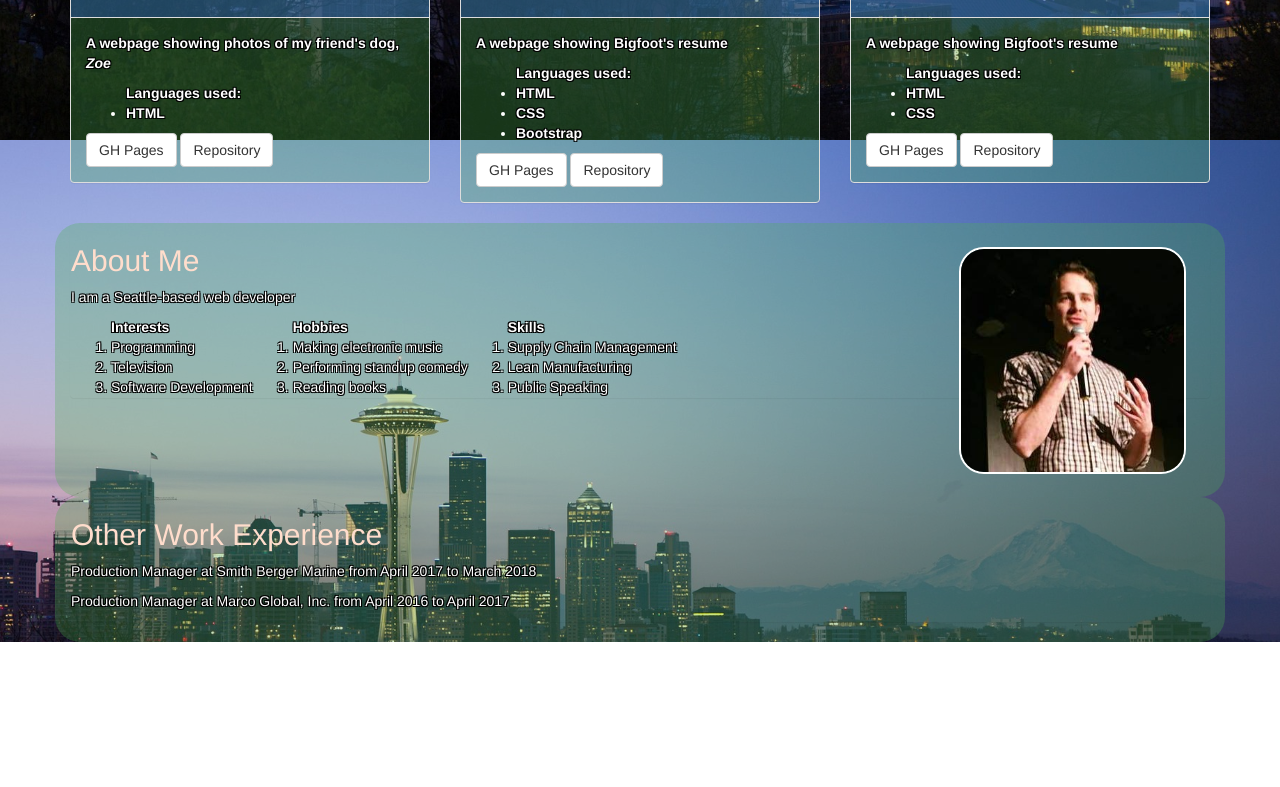
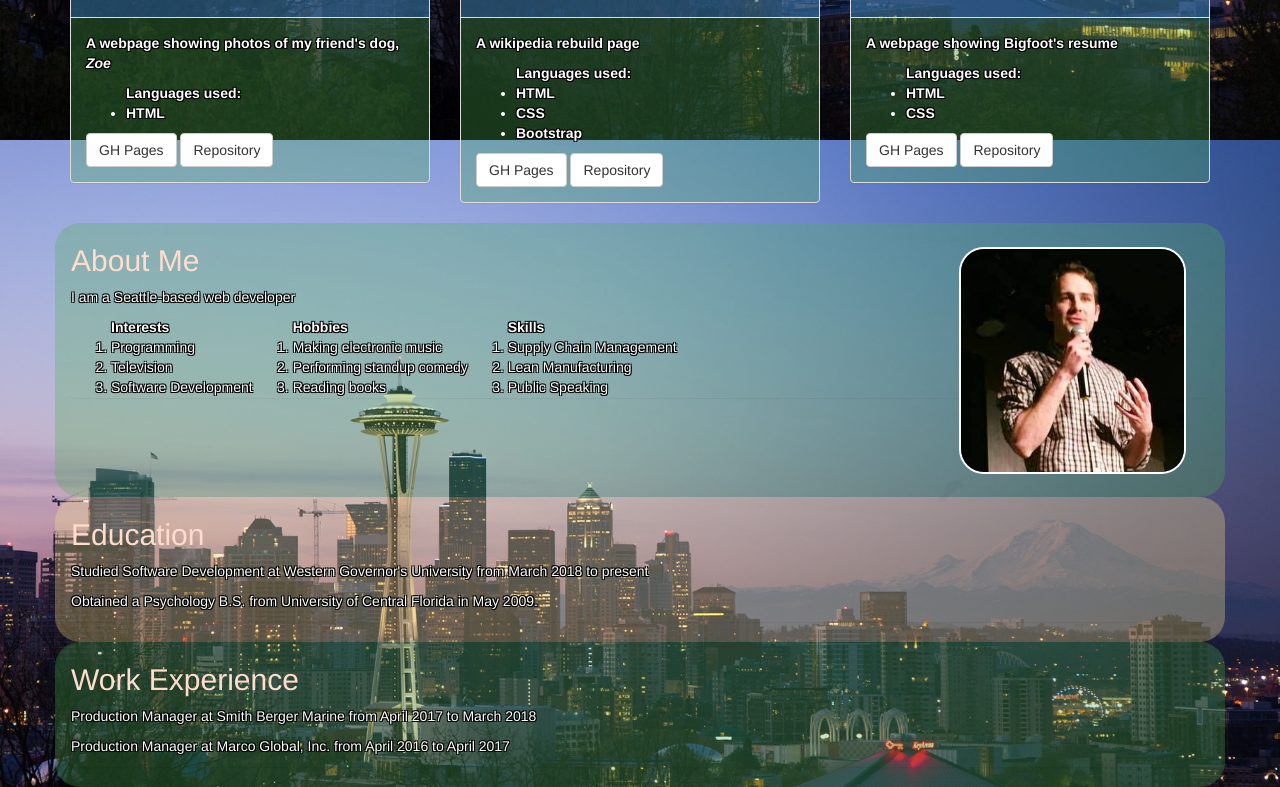
Before and after one commit to Anoble25/portfolio, a plain HTML site: page index.html in a window 1280 px wide. Shown: the part 660-1447 px from the top of the page. Before the commit the page ends 1302 px from the top, so only its background shows below. Drawn offline with Linux system fonts and the light colour scheme.

Commit message:
add education section

```diff
--- a/css/styles.css
+++ b/css/styles.css
@@ -139,6 +139,17 @@ h3{
   color:rgb(255, 221, 204);
 }
 
+#education-panel{
+  background-color:transparent;
+}
+
+#education-container{
+  float:none;
+  background: rgba(255, 230, 140, 0.3);
+  color:rgb(255, 221, 204);
+}
+
+
 .container{
   border-radius: 25px;
 }
--- a/index.html
+++ b/index.html
@@ -95,7 +95,7 @@
               <h3>Wikipedia Rebuild Page</h3>
             </div>
             <div class="panel-body">
-              <p>A webpage showing Bigfoot's resume</p>
+              <p>A wikipedia rebuild page</p>
               <ul>Languages used:
                 <li>HTML</li>
                 <li>CSS</li>
@@ -161,10 +161,19 @@
       </div>
     </div>
 
+    <!--Education Section-->
+    <div id="education-container" class="container">
+      <div id="education-panel" class="panel">
+        <h2>Education</h2>
+        <p>Studied Software Development at Western Governor's University from March 2018 to present</p>
+        <p>Obtained a Psychology B.S. from University of Central Florida in May 2009.</p>
+      </div>
+    </div>
+
     <!--Work Experience Section-->
     <div id="work-container" class="container">
       <div id="work-panel" class="panel">
-        <span id="other-work"><h2>Other Work Experience</h2></span>
+        <span id="other-work"><h2>Work Experience</h2></span>
         <p>Production Manager at Smith Berger Marine from April 2017 to March 2018 </p>
         <p>Production Manager at Marco Global, Inc. from April 2016 to April 2017 </p>
       </div>
```
